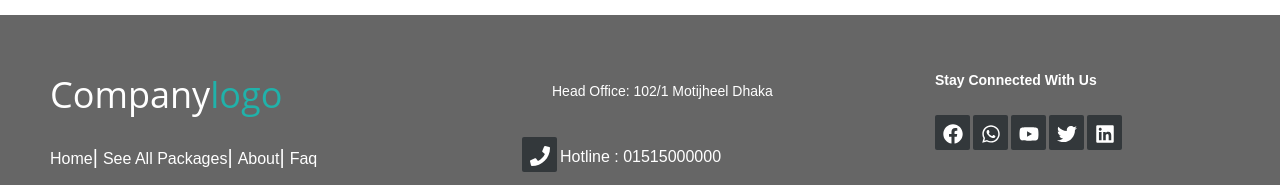
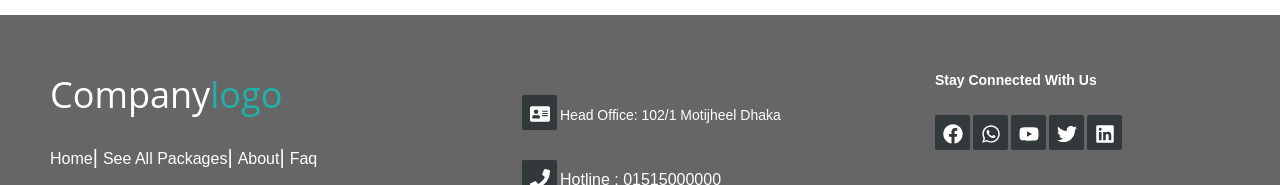
Before and after one commit to Sawom/ARS-Travels, a React (Create React App) app: page /packages in a window 1280 px wide. Shown: the part 255-440 px from the top of the page. Built offline with nearby package versions, Linux system fonts and the light colour scheme; no server answers.

Commit message:
icons added in footer

```diff
--- a/src/Components/Packages/Packages.js
+++ b/src/Components/Packages/Packages.js
@@ -41,10 +41,10 @@ const Packages = () => {
 
     return (
         <div className='container'>
-            <br />
-            <div>
-                <br />
-                <input className='searchStyle App' onChange={handleSearch}  placeholder='Search Destination Here' type="text"  ></input>
+            <br /> <br />
+            <div className=''>
+
+                <input className='searchStyle  App' onChange={handleSearch}  placeholder='Search Destination Here' type="text"  ></input>
                 <br />
             </div>
             {/* showing packages */}
--- a/src/Components/Shared/Footer/Footer.js
+++ b/src/Components/Shared/Footer/Footer.js
@@ -1,5 +1,5 @@
 import React from 'react';
-import { FaFacebook, FaWhatsapp , FaPhone, FaRegEnvelope, FaYoutube , FaTwitter, FaLinkedin } from 'react-icons/fa';
+import { FaFacebook, FaWhatsapp , FaPhone, FaRegEnvelope, FaYoutube , FaTwitter, FaLinkedin, FaAddressCard } from 'react-icons/fa';
 import './Footer.css';
 
 const Footer = () => {
@@ -24,25 +24,24 @@ const Footer = () => {
 
 			<div className="footer-center">
 
-				<div>
-					<i className="fa fa-map-marker"></i>
+				<div className="footer-icons">
+					<a href="#" > <FaAddressCard></FaAddressCard> </a>
 					<p><span> Head Office: 102/1 Motijheel Dhaka</span> </p>
 				</div>
 
 				<div className="footer-icons">
-					<a > <FaPhone></FaPhone> </a>
+					<a href="#" > <FaPhone></FaPhone> </a>
 					<p>Hotline : 01515000000</p>
 				</div>
 
 				<div className="footer-icons" >
-					<a  > <FaRegEnvelope ></FaRegEnvelope> </a>
+					<a href="#" > <FaRegEnvelope ></FaRegEnvelope> </a>
 					<p> support@company.com </p>
 				</div>
 
 			</div>
 
 			<div className="footer-right">
-
 				<p className="footer-company-about">
 					<span> Stay Connected With Us </span>
 				</p>
@@ -54,12 +53,10 @@ const Footer = () => {
 					<a href="#"> <FaTwitter></FaTwitter> </a>
                     <a href="#"> <FaLinkedin></FaLinkedin> </a>
 				</div>
-
 			</div>
 
 		</footer>
         </div>
     );
 };
-
 export default Footer;
--- a/src/Components/SinglePackages/SinglePackages.js
+++ b/src/Components/SinglePackages/SinglePackages.js
@@ -2,6 +2,7 @@ import React from 'react';
 import { Button, Card } from 'react-bootstrap';
 import './SinglePackages.css';
 import { Link, useNavigate  } from 'react-router-dom';
+import { FcViewDetails } from 'react-icons/fc';
 
 const SinglePackages = ({pkg}) => {
     const {_id, code,name, duration, price, img} = pkg;
@@ -21,7 +22,7 @@ const SinglePackages = ({pkg}) => {
                     <h6 className='text-success'> {name} </h6>
                     <h6> BDT {price} per person </h6>
                     <p>{duration}</p>
-                    <Button size='sm' onClick={handleView} > View Details</Button>
+                    <Button size='sm' onClick={handleView} > <FcViewDetails></FcViewDetails>  View Details</Button>
                 </Card.Body>
         </Card>
         </div>
```
